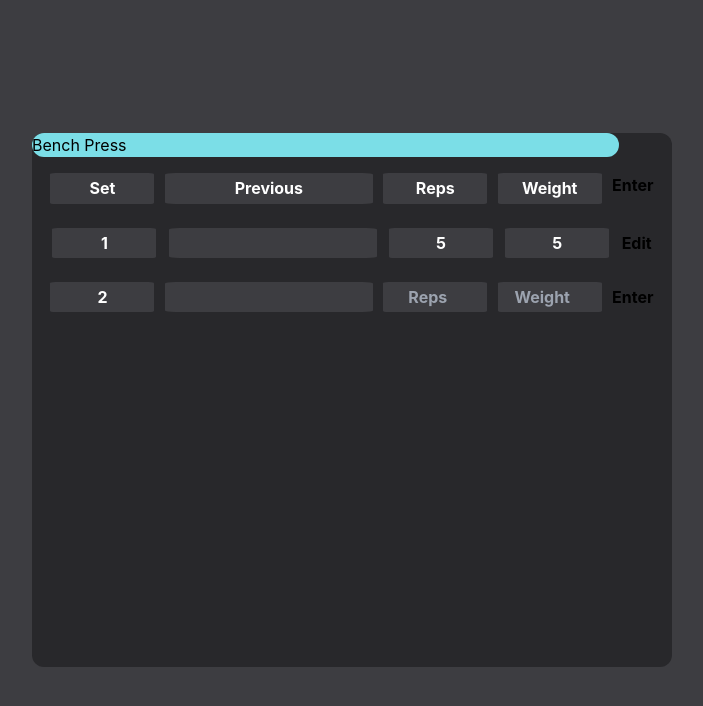
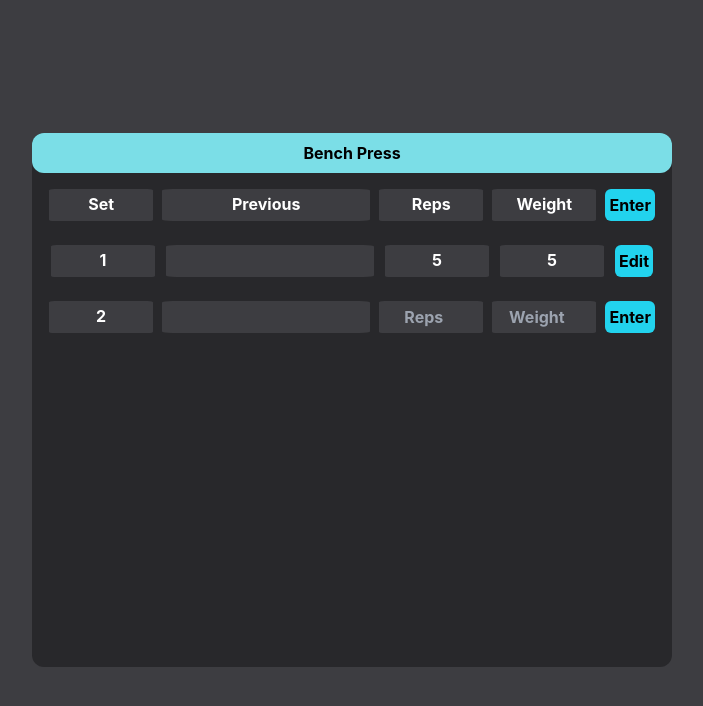
Before and after one commit to dyllenf/gym-, a React (Create React App) app: page /tracking in a window 1280 px wide. Both pictures are taken after typing "5", "5" into the empty fields and a click on the button "Enter". Shown: the top 706 px of the page, without its empty margins (288-991 px from the left). Built offline with nearby package versions, Linux system fonts and the light colour scheme.

Commit message:
exercise functionality done

```diff
--- a/src/Components/CompletedSet/CompletedSet.jsx
+++ b/src/Components/CompletedSet/CompletedSet.jsx
@@ -48,12 +48,14 @@ export default function Set({ reps, weight, setNumber, onUpdate }) {
              value={currentWeight}
              onChange={(e) => handleInputChange(e, 1)}
            />
-           <button type="submit" onClick={handleSubmit}>Enter</button></>
+           <button type="submit"
+           className="bg-cyan-400 rounded-md p-1"
+           onClick={handleSubmit}>Enter</button></>
             ) : (
             <>
             <div className='headers w-1/6'>{currentReps}</div>
             <div className='headers w-1/6'>{currentWeight}</div>
-            <button onClick={handleModeChange}> Edit </button>
+            <button className="bg-cyan-400 rounded-md p-1" onClick={handleModeChange}> Edit </button>
             </>
             )
 
--- a/src/Components/Exercise/Exercise.jsx
+++ b/src/Components/Exercise/Exercise.jsx
@@ -21,13 +21,13 @@ export default function Exercise( {exerciseName}) {
   };
     return (
         <div className="exercise-container rounded-xl w-1/2 h-2/3 ">
-            <div className="exercise-name w-11/12 rounded-xl">{exerciseName}</div>
+            <div className="exercise-name w-full font-bold p-2 rounded-xl text-center"> {exerciseName}</div>
             <div className="p-2 mt-2 flex justify-evenly w-full font-bold text-center">
                 <div className="headers w-1/6">Set</div>
                 <div className="headers w-1/3">Previous</div>
                 <div className='headers w-1/6'>Reps</div>
                 <div className='headers w-1/6'>Weight</div>
-                <div>Enter</div>
+                <div className="bg-cyan-400 rounded-md p-1">Enter</div>
             </div>
             {sets.map((set, index) => (
         <CompletedSet reps={set.reps} weight={set.weight} setNumber={index+1} onUpdate={updateSet}/>
--- a/src/Components/Set/Set.jsx
+++ b/src/Components/Set/Set.jsx
@@ -29,7 +29,9 @@ export default function Set({ onEnter, setNumber }) {
         value={weight}
         onChange={(e) => setWeight(e.target.value)}
       />
-      <button type="submit">Enter</button>
+      <button
+      className="bg-cyan-400 rounded-md p-1"
+      type="submit">Enter</button>
     </form>
   );
 }
```
